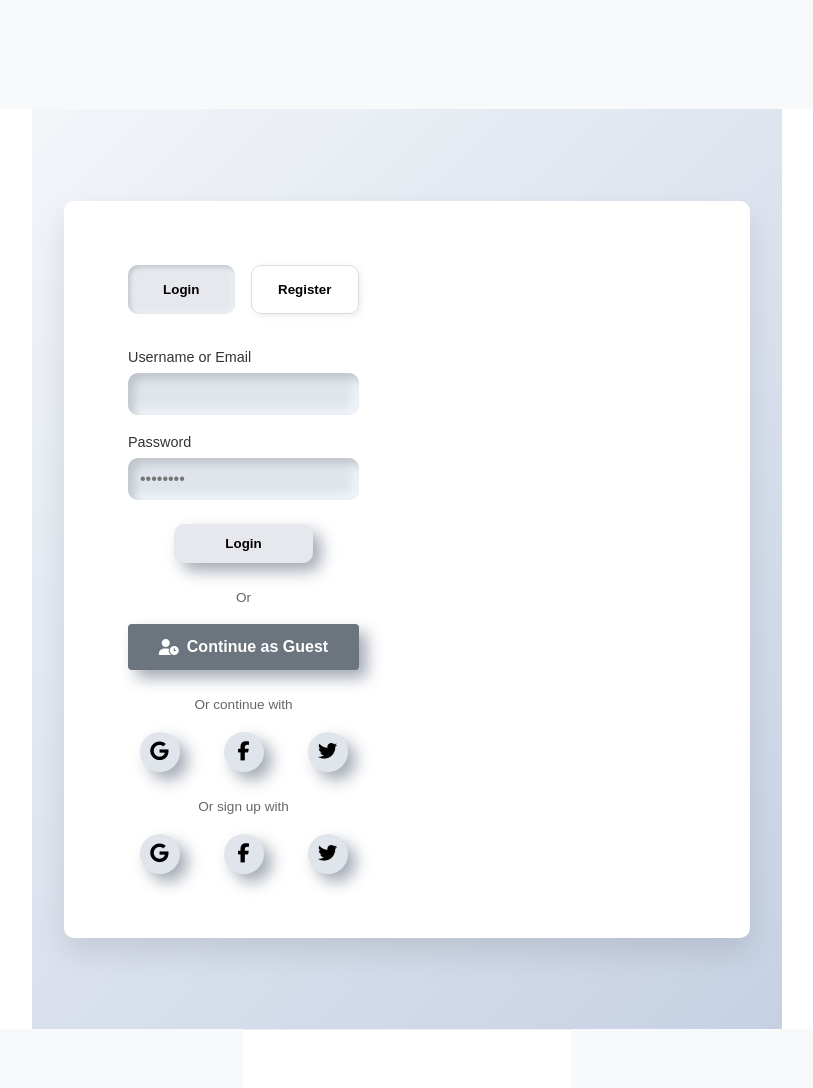
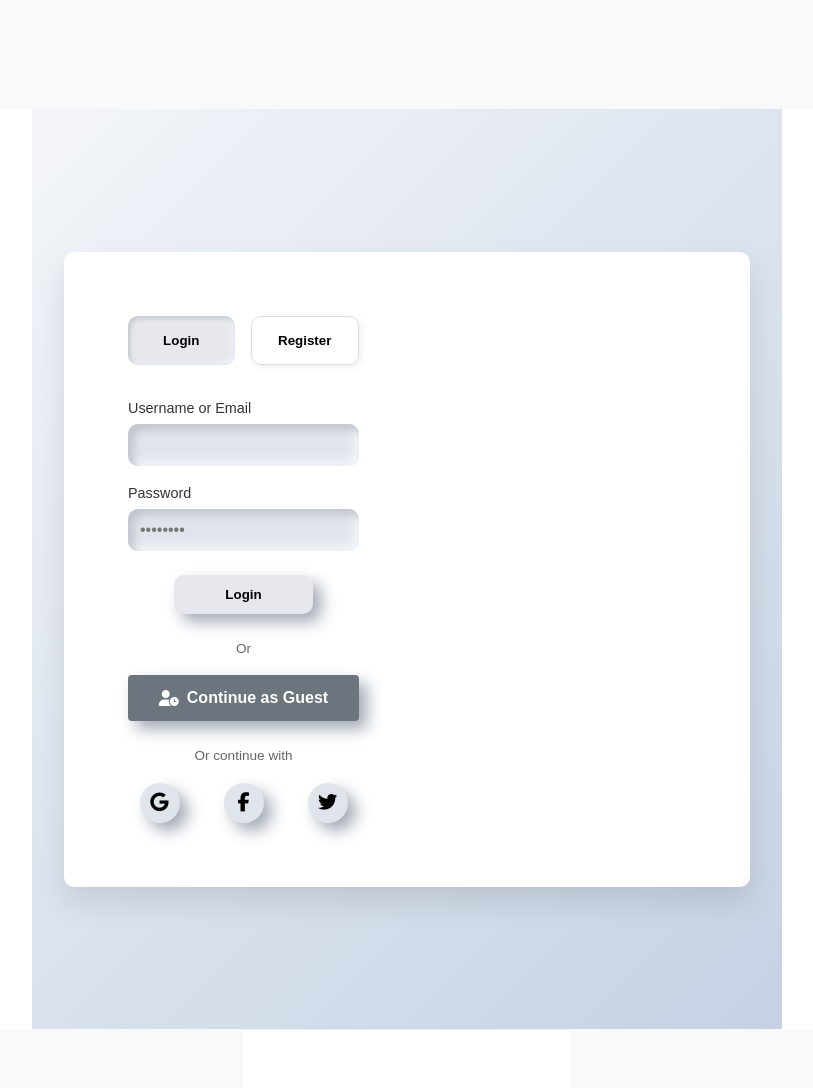
Before and after one commit to humanauction/routine-timer, a Django app: page /auth/login/ in a window 1280 px wide. Shown: the whole page, without its empty margins (233-1046 px from the left). Run offline with Django 4.2, Linux system fonts and the light colour scheme; parts of the project's set-up code (start-up, migrations or seed data) failed here and were passed over; some libraries are stand-ins or nearby versions.

Commit message:
add: login view: remove duplicate socials signup

```diff
--- a/authentication/templates/authentication/login.html
+++ b/authentication/templates/authentication/login.html
@@ -204,32 +204,6 @@
                         <i class="fa fa-user-plus"></i> Register
                     </button>
                 </fieldset>
-</form>
-
-                <p class="or">Or sign up with</p>
-                <div class="socials" role="group" aria-label="Social signup">
-                    <button
-                        class="social"
-                        aria-label="Sign up with Google"
-                        type="button"
-                    >
-                        <i class="fa-brands fa-google"></i>
-                    </button>
-                    <button
-                        class="social"
-                        aria-label="Sign up with Facebook"
-                        type="button"
-                    >
-                        <i class="fa-brands fa-facebook-f"></i>
-                    </button>
-                    <button
-                        class="social"
-                        aria-label="Sign up with Twitter"
-                        type="button"
-                    >
-                        <i class="fa-brands fa-twitter"></i>
-                    </button>
-                </div>
             </form>
         </div>
     </main>
--- a/authentication/urls.py
+++ b/authentication/urls.py
@@ -6,5 +6,6 @@ app_name = 'authentication'
 urlpatterns = [
     path('login/', LoginView.as_view(), name='login'),
     path('logout/', LogoutView.as_view(), name='logout'),
-    path('guest-login/', GuestLoginView.as_view(), name='guest_login')
+    path('guest-login/', GuestLoginView.as_view(), name='guest_login'),
+    path('signup/', LoginView.as_view(), name='signup'),
 ]
```
